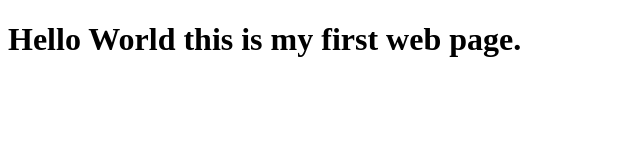
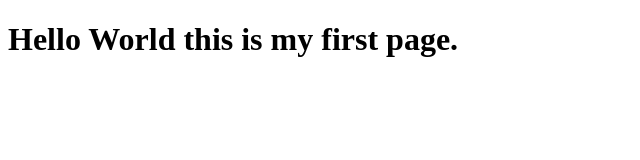
Before and after one commit to eramshk/eramshaikh, a plain HTML site: page abc/index.html in a window 1280 px wide. Shown: the whole page, without its empty margins (0-640 px from the left). Drawn offline with Linux system fonts and the light colour scheme.

Commit message:
Update index.html

```diff
--- a/abc/index.html
+++ b/abc/index.html
@@ -7,6 +7,6 @@
     <title>GFG</title>
 </head>
 <body>
-    <h1>Hello World this is my first web page.</h1>
+    <h1>Hello World this is my first page.</h1>
 </body>
 </html>
```
